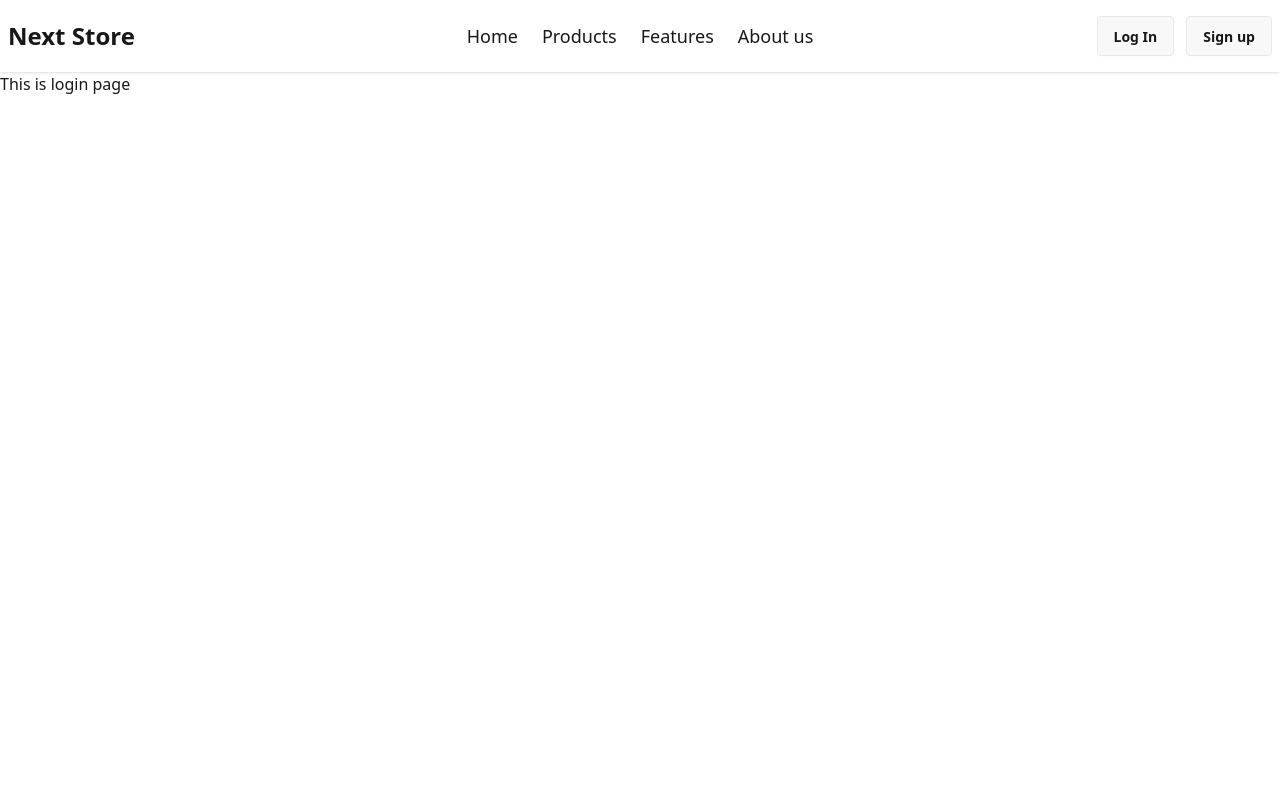
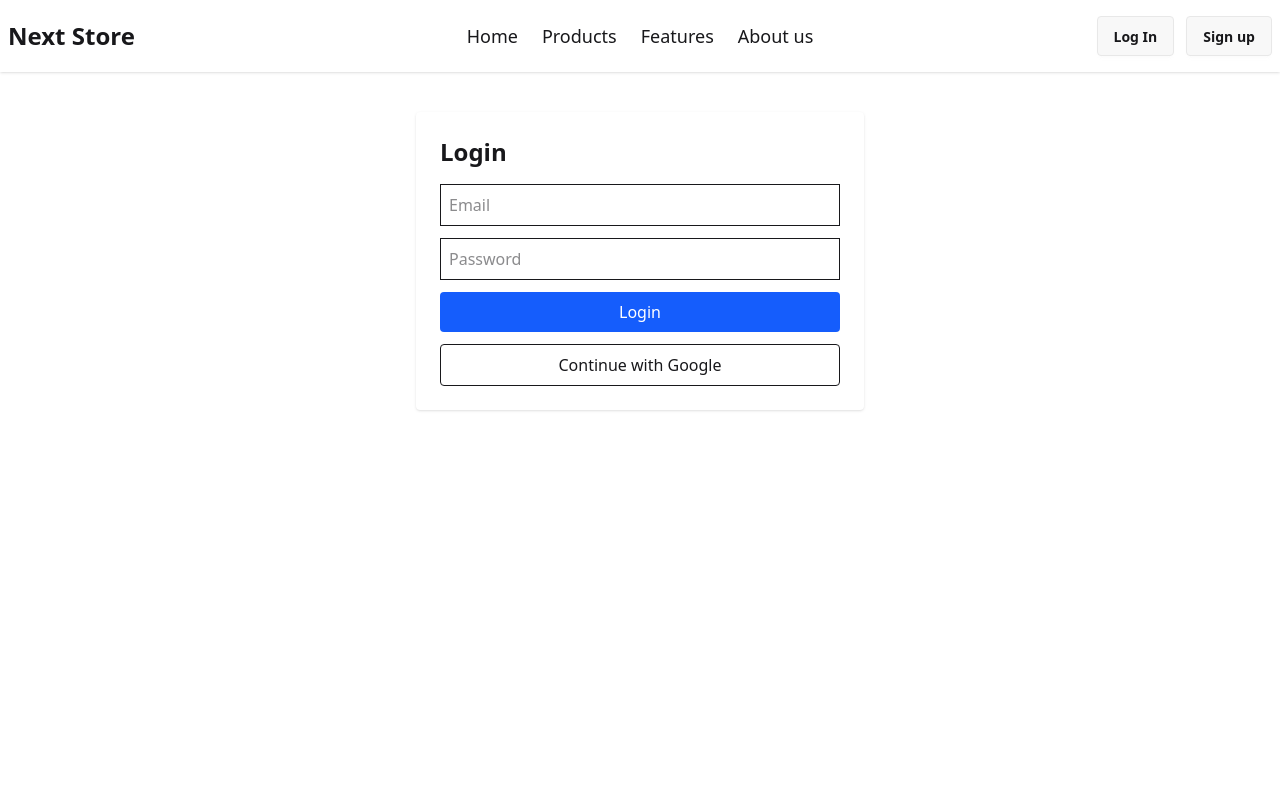
Before and after one commit to RIRony9898/next-store, a Next.js app: page /login in a window 1280 px wide. Shown: the top 800 px of the page. Built offline with nearby package versions, Linux system fonts and the light colour scheme; no server answers.

Commit message:
login page setup changed

```diff
--- /dev/null
+++ b/src/app/(Auth)/login/page.js
@@ -0,0 +1,13 @@
+export default function Login() {
+return (
+<div className="max-w-md mx-auto mt-10 bg-white p-6 shadow rounded">
+<h2 className="text-2xl font-bold mb-4">Login</h2>
+<input className="w-full border p-2 mb-3" placeholder="Email" />
+<input className="w-full border p-2 mb-3" placeholder="Password" type="password" />
+<button className="w-full py-2 bg-blue-600 text-white rounded">Login</button>
+
+
+<button className="w-full py-2 mt-3 border rounded">Continue with Google</button>
+</div>
+)
+}
--- a/src/app/login/page.jsx
+++ /dev/null
@@ -1,11 +0,0 @@
-import React from 'react';
-
-const page = () => {
-    return (
-        <div>
-            This is login page
-        </div>
-    );
-};
-
-export default page;
```
Also changed, not shown: src/app/(Auth)/login/layout.jsx (renamed from src/app/login/layout.jsx).
